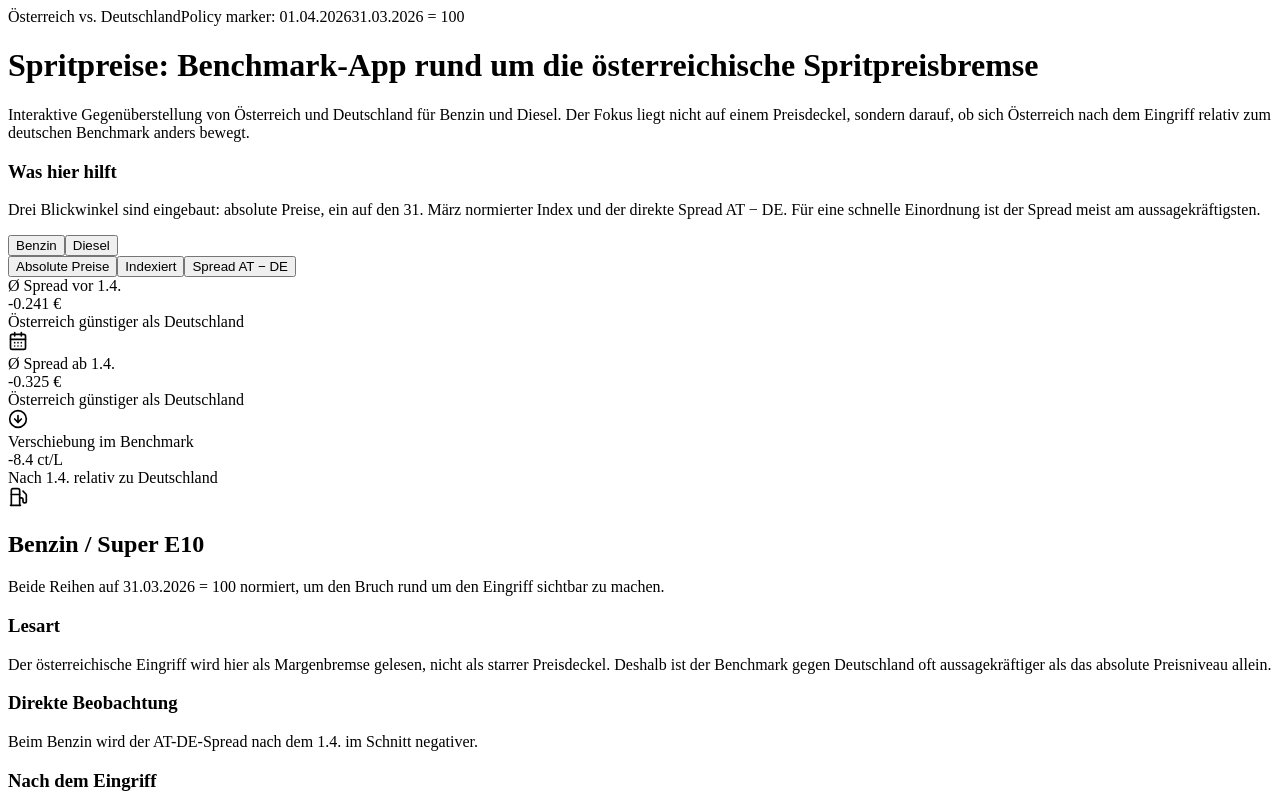
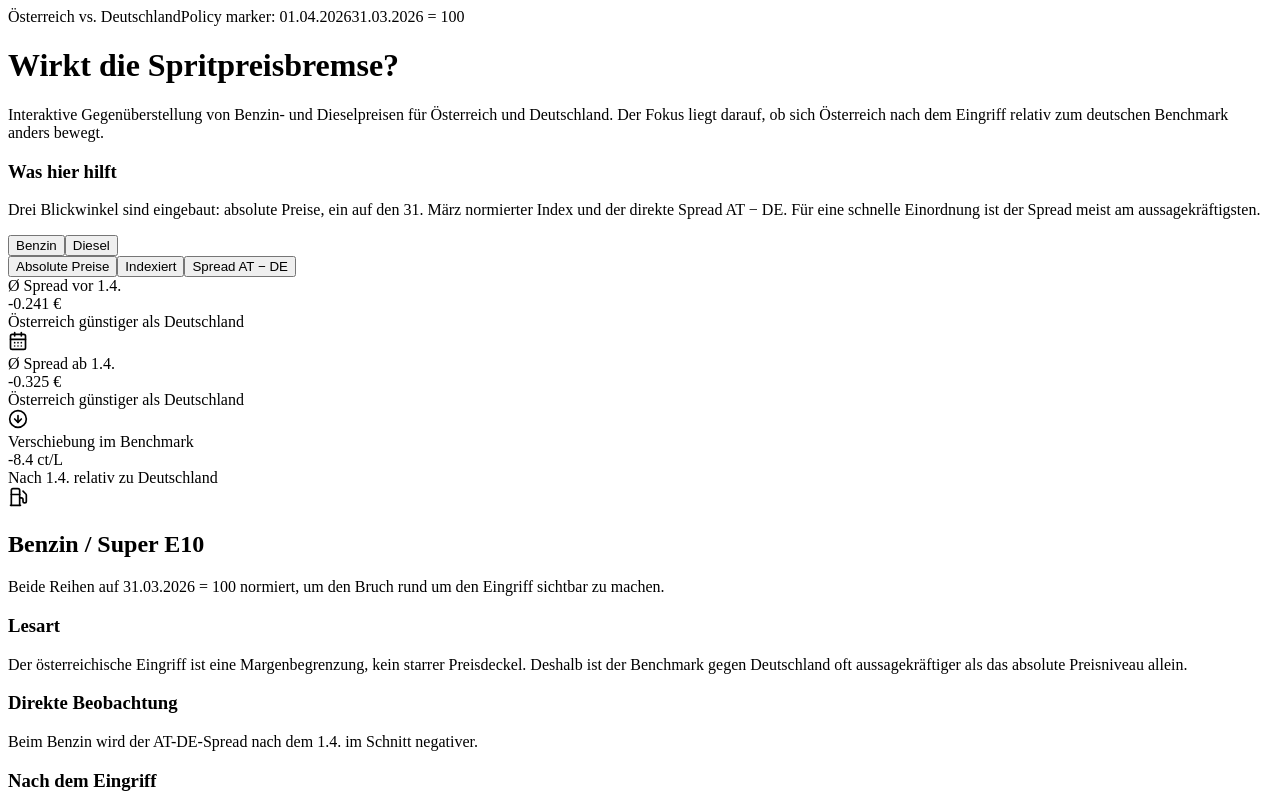
Before and after one commit to maxgoedl/Spritpreisbremse, a React (Vite) app: page / in a window 1280 px wide. Shown: the top 800 px of the page. Built offline with nearby package versions, Linux system fonts and the light colour scheme; the HTML template or start-up script is replaced by a standard one.

Commit message:
Update App.jsx

```diff
--- a/src/App.jsx
+++ b/src/App.jsx
@@ -191,7 +191,7 @@ function FuelChart({ fuel, mode }) {
         <div className="notes-grid">
           <div className="note-box">
             <h3>Lesart</h3>
-            <p>Der österreichische Eingriff wird hier als Margenbremse gelesen, nicht als starrer Preisdeckel. Deshalb ist der Benchmark gegen Deutschland oft aussagekräftiger als das absolute Preisniveau allein.</p>
+            <p>Der österreichische Eingriff ist eine Margenbegrenzung, kein starrer Preisdeckel. Deshalb ist der Benchmark gegen Deutschland oft aussagekräftiger als das absolute Preisniveau allein.</p>
           </div>
           <div className="note-box">
             <h3>Direkte Beobachtung</h3>
@@ -222,8 +222,8 @@ export default function App() {
 
         <header className="hero-grid">
           <div>
-            <h1>Spritpreise: Benchmark-App rund um die österreichische Spritpreisbremse</h1>
-            <p className="lead">Interaktive Gegenüberstellung von Österreich und Deutschland für Benzin und Diesel. Der Fokus liegt nicht auf einem Preisdeckel, sondern darauf, ob sich Österreich nach dem Eingriff relativ zum deutschen Benchmark anders bewegt.</p>
+            <h1>Wirkt die Spritpreisbremse?</h1>
+            <p className="lead">Interaktive Gegenüberstellung von Benzin- und Dieselpreisen für Österreich und Deutschland. Der Fokus liegt darauf, ob sich Österreich nach dem Eingriff relativ zum deutschen Benchmark anders bewegt.</p>
           </div>
           <div className="card aside-card">
             <h3>Was hier hilft</h3>
```
